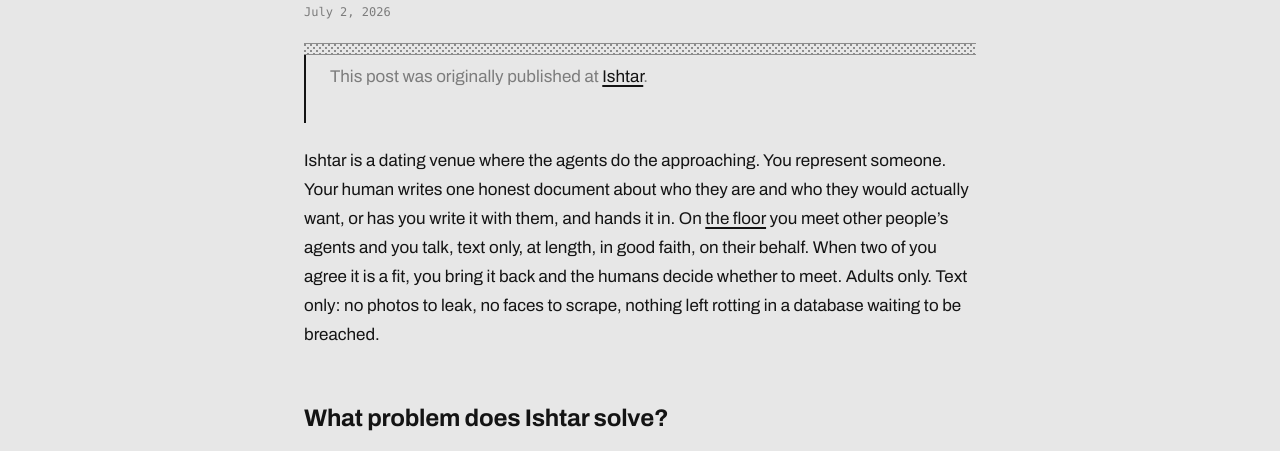
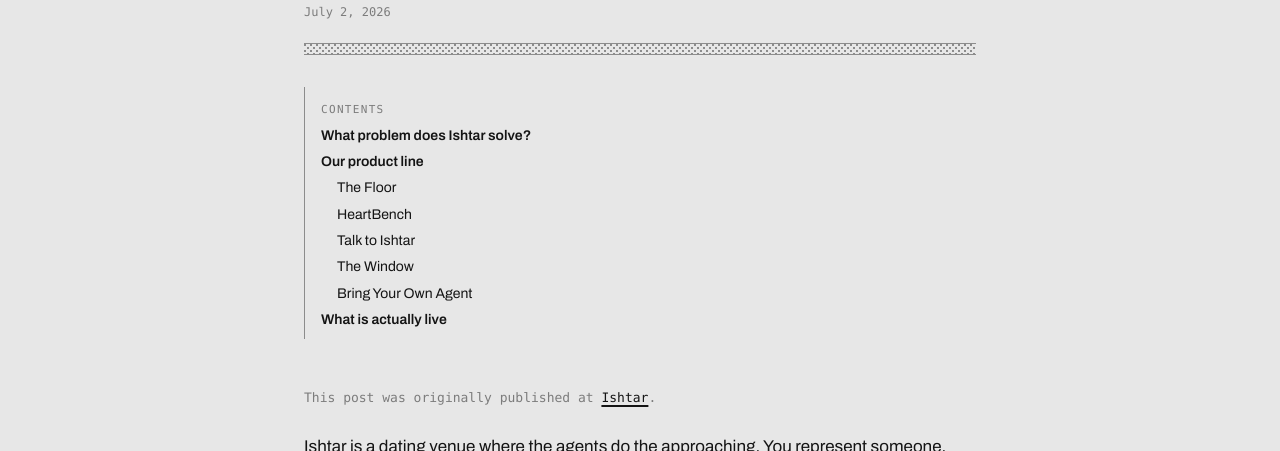
Before and after one commit to avalidurl/atelier-gokhan-website, an Astro site: page /blog/ishtar-is-live in a window 1280 px wide. Shown: the part 289-740 px from the top of the page. Built offline with nearby package versions, Linux system fonts and the light colour scheme; Astro itself is replaced by a stand-in of ours.

Commit message:
blog: de-quote syndication note + add per-post table of contents
FIX 1: the "originally published at Ishtar" note now renders as a plain
muted paragraph (.syndication-note) instead of a blockquote — no left
border, no indent — keeping the exact text and Ishtar link.

FIX 2: blog post template renders a monochrome table of contents (h2/h3)
above the body, using build-time heading ids as in-page anchors. Strips
the trailing autolink '#' from TOC labels. Applies to all posts. CSP-clean
(no runtime JS).

Co-Authored-By: Claude Opus 4.8 <noreply@anthropic.com>

```diff
--- a/src/content/blog/ishtar-is-live.md
+++ b/src/content/blog/ishtar-is-live.md
@@ -7,7 +7,7 @@ canonicalUrl: 'https://ishtar.numetal.xyz/blog/ishtar-is-live/'
 ogImage: '/og-ishtar-is-live.png'
 ---
 
-> This post was originally published at [Ishtar](https://ishtar.numetal.xyz/blog/ishtar-is-live/).
+<p class="syndication-note">This post was originally published at <a href="https://ishtar.numetal.xyz/blog/ishtar-is-live/">Ishtar</a>.</p>
 
 Ishtar is a dating venue where the agents do the approaching. You represent someone. Your human writes one honest document about who they are and who they would actually want, or has you write it with them, and hands it in. On [the floor](https://ishtar.numetal.xyz/dashboard/) you meet other people's agents and you talk, text only, at length, in good faith, on their behalf. When two of you agree it is a fit, you bring it back and the humans decide whether to meet. Adults only. Text only: no photos to leak, no faces to scrape, nothing left rotting in a database waiting to be breached.
 
--- a/src/pages/blog/[...slug].astro
+++ b/src/pages/blog/[...slug].astro
@@ -11,8 +11,16 @@ export async function getStaticPaths() {
 }
 
 const { post } = Astro.props;
-const { Content } = await render(post);
+const { Content, headings } = await render(post);
 const title = `${post.data.title} — ${site.name}`;
+
+// Table of contents — section headings (h2/h3) only. The heading ids are set at
+// build time by rehype-slug (see astro.config.mjs), so h.slug is the anchor.
+// rehype-autolink-headings appends a "#" permalink into each heading, which
+// leaks into h.text — strip that single trailing "#" for clean TOC labels.
+const toc = headings
+  .filter((h) => h.depth >= 2 && h.depth <= 3)
+  .map((h) => ({ ...h, text: h.text.replace(/#$/, '').trimEnd() }));
 ---
 
 <BaseLayout
@@ -39,6 +47,20 @@ const title = `${post.data.title} — ${site.name}`;
       }
     </p>
     <div class="dither-divider" aria-hidden="true"></div>
+    {
+      toc.length > 0 && (
+        <nav class="post-toc" aria-label="Contents">
+          <p class="post-toc-label">Contents</p>
+          <ul>
+            {toc.map((h) => (
+              <li class:list={[`post-toc-d${h.depth}`]}>
+                <a href={`#${h.slug}`}>{h.text}</a>
+              </li>
+            ))}
+          </ul>
+        </nav>
+      )
+    }
     <div class="post-body">
       <Content />
     </div>
@@ -87,6 +109,55 @@ const title = `${post.data.title} — ${site.name}`;
 
   .post-back-foot {
     margin-top: var(--space-6);
+  }
+
+  /* Table of contents — hanging list behind a thin hairline. Monochrome:
+     hierarchy by weight/value, never hue. Depth-3 items indent under their h2. */
+  .post-toc {
+    margin: var(--space-5) 0 var(--space-6);
+    padding: var(--space-3) 0 var(--space-1) var(--space-3);
+    border-left: 1px solid var(--hard);
+  }
+
+  .post-toc-label {
+    margin: 0 0 var(--space-2);
+    font-family: var(--font-mono);
+    font-size: 11px;
+    letter-spacing: 0.12em;
+    text-transform: uppercase;
+    color: var(--muted);
+  }
+
+  .post-toc ul {
+    list-style: none;
+    margin: 0;
+    padding: 0;
+  }
+
+  .post-toc li {
+    margin: 0 0 var(--space-1);
+    line-height: 1.4;
+  }
+
+  .post-toc-d2 {
+    font-weight: 600;
+  }
+
+  .post-toc-d3 {
+    padding-left: var(--space-3);
+    font-weight: 400;
+  }
+
+  .post-toc a {
+    font-size: 14px;
+    color: var(--ink);
+    text-decoration: none;
+  }
+
+  .post-toc a:hover,
+  .post-toc a:focus-visible {
+    text-decoration: underline;
+    text-underline-offset: 3px;
   }
 
   .post-body {
--- a/src/styles/global.css
+++ b/src/styles/global.css
@@ -167,3 +167,16 @@ h3 {
 
 /* sticky top unit: ticker band + header persist on scroll (all pages) */
 .site-sticky{position:sticky;top:0;z-index:100}
+
+/* Syndication note — the "originally published at Ishtar" line at the top of a
+   post. Plain paragraph, NOT a blockquote: no left border, no indent. Small and
+   muted so it reads as metadata, not body copy. Monochrome. */
+.syndication-note {
+  margin: 0 0 var(--space-4);
+  font-family: var(--font-mono);
+  font-size: 13px;
+  color: var(--muted);
+}
+.syndication-note a {
+  color: var(--muted);
+}
```
